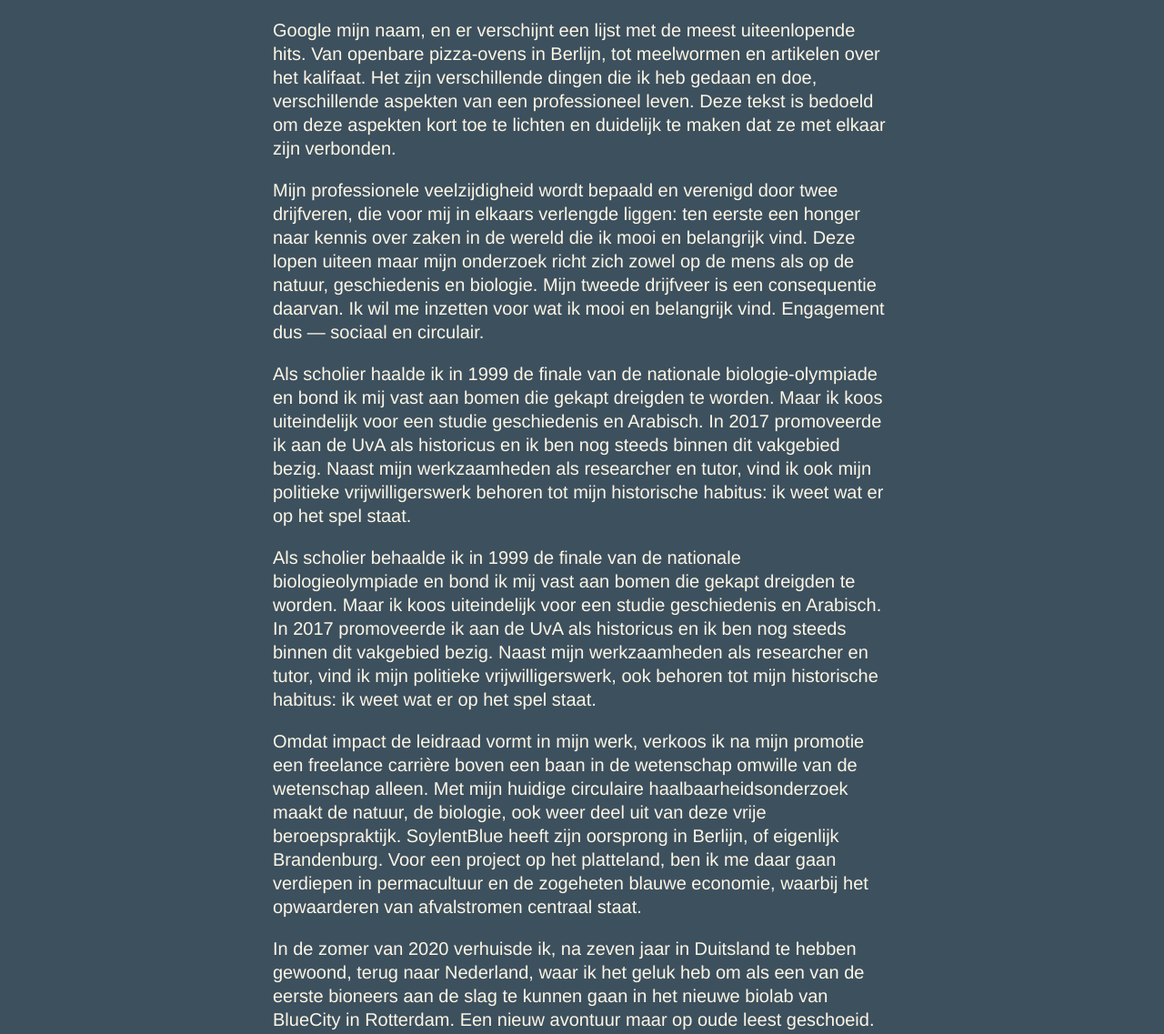
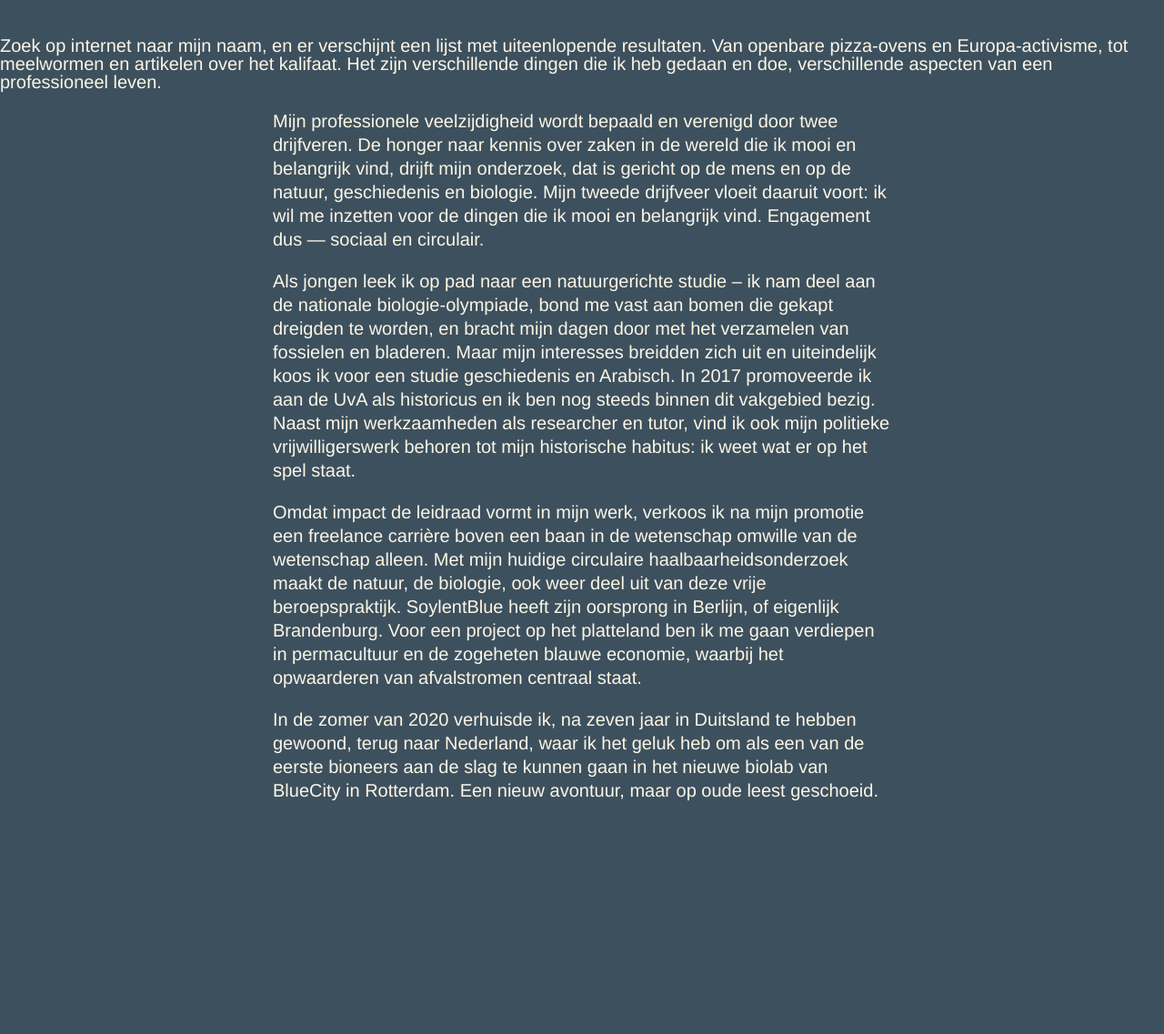
Before and after one commit to WillemFlinterman/willemflinterman.com, a plain HTML site: page achtergrond.html in a window 1280 px wide. Shown: the part 460-1597 px from the top of the page at 91% size. Drawn offline with Linux system fonts and the light colour scheme.

Commit message:
Update achtergrond.html

```diff
--- a/achtergrond.html
+++ b/achtergrond.html
@@ -19,33 +19,29 @@
     <div id="meer">
 
 
-      <p>
-        Google mijn naam, en er verschijnt een lijst met de meest uiteenlopende hits. Van openbare pizza-ovens in Berlijn, tot meelwormen en artikelen over
-        het kalifaat. Het zijn verschillende dingen die ik heb gedaan en doe, verschillende aspekten van een professioneel leven. Deze tekst is
-        bedoeld om deze aspekten kort toe te lichten en duidelijk te maken dat ze met elkaar zijn verbonden.</p>
+      </p>Zoek op internet naar mijn naam, en er verschijnt een lijst met
+        uiteenlopende resultaten. Van openbare pizza-ovens en Europa-activisme, tot meelwormen en artikelen over het kalifaat.
+        Het zijn verschillende dingen die ik heb gedaan en doe, verschillende aspecten van een professioneel leven.</p>
 
-      <p>Mijn professionele veelzijdigheid wordt bepaald en verenigd door twee drijfveren, die voor mij in elkaars verlengde liggen: ten eerste een
-        honger naar kennis over zaken in de wereld die ik mooi en belangrijk vind. Deze lopen uiteen maar mijn onderzoek richt zich
-        zowel op de mens als op de natuur, geschiedenis en biologie. Mijn tweede drijfveer is een consequentie daarvan. Ik wil me inzetten
-        voor wat ik mooi en belangrijk vind. Engagement dus — sociaal en circulair.</p>
+      <p>Mijn professionele veelzijdigheid wordt bepaald en verenigd door twee drijfveren. De honger naar kennis over zaken in de wereld
+        die ik mooi en belangrijk vind, drijft mijn onderzoek, dat is gericht op de mens en op de natuur, geschiedenis en biologie.
+        Mijn tweede drijfveer vloeit daaruit voort: ik wil me inzetten voor de dingen die ik mooi en belangrijk vind.
+        Engagement dus — sociaal en circulair.</p>
 
-      <p>Als scholier haalde ik in 1999 de finale van de nationale biologie-olympiade en bond ik mij vast aan bomen die gekapt dreigden te worden.
-        Maar ik koos uiteindelijk voor een studie geschiedenis en Arabisch. In 2017 promoveerde ik aan de UvA als historicus en ik ben nog steeds
-        binnen dit vakgebied bezig. Naast mijn werkzaamheden als researcher en tutor, vind ik ook mijn politieke vrijwilligerswerk behoren tot mijn
-        historische habitus: ik weet wat er op het spel staat.</p>
+      <p>Als jongen leek ik op pad naar een natuurgerichte studie – ik nam deel aan de nationale biologie-olympiade, bond me vast aan bomen
+        die gekapt dreigden te worden, en bracht mijn dagen door met het verzamelen van fossielen en bladeren. Maar mijn interesses breidden
+        zich uit en uiteindelijk koos ik voor een studie geschiedenis en Arabisch. In 2017 promoveerde ik aan de UvA als historicus en ik ben
+        nog steeds binnen dit vakgebied bezig. Naast mijn werkzaamheden als researcher en tutor, vind ik ook mijn politieke vrijwilligerswerk
+        behoren tot mijn historische habitus: ik weet wat er op het spel staat.</p>
 
-      <p>Als scholier behaalde ik in 1999 de finale van de nationale biologieolympiade en bond ik mij vast aan bomen die gekapt dreigden te worden.
-        Maar ik koos uiteindelijk voor een studie geschiedenis en Arabisch. In 2017 promoveerde ik aan de UvA als historicus en ik ben nog
-        steeds binnen dit vakgebied bezig. Naast mijn werkzaamheden als researcher en tutor, vind ik mijn politieke vrijwilligerswerk,
-        ook behoren tot mijn historische habitus: ik weet wat er op het spel staat.</p>
+      <p>Omdat impact de leidraad vormt in mijn werk, verkoos ik na mijn promotie een freelance carrière boven een baan in de wetenschap
+        omwille van de wetenschap alleen. Met mijn huidige circulaire haalbaarheidsonderzoek maakt de natuur, de biologie, ook weer deel uit
+        van deze vrije beroepspraktijk. SoylentBlue heeft zijn oorsprong in Berlijn, of eigenlijk Brandenburg. Voor een project op het platteland
+        ben ik me gaan verdiepen in permacultuur en de zogeheten blauwe economie, waarbij het opwaarderen van afvalstromen centraal staat.</p>
 
-      <p>Omdat impact de leidraad vormt in mijn werk, verkoos ik na mijn promotie een freelance carrière boven een baan in de wetenschap omwille
-        van de wetenschap alleen. Met mijn huidige circulaire haalbaarheidsonderzoek maakt de natuur, de biologie, ook weer deel uit van deze
-        vrije beroepspraktijk. SoylentBlue heeft zijn oorsprong in Berlijn, of eigenlijk Brandenburg. Voor een project op het platteland, ben ik
-        me daar gaan verdiepen in permacultuur en de zogeheten blauwe economie, waarbij het opwaarderen van afvalstromen centraal staat.</p>
-
-      <p>In de zomer van 2020 verhuisde ik, na zeven jaar in Duitsland te hebben gewoond, terug naar Nederland, waar ik het geluk heb om als een van
-        de eerste bioneers aan de slag te kunnen gaan in het nieuwe biolab van BlueCity in Rotterdam. Een nieuw avontuur maar op oude leest geschoeid.<p>
+       <p>In de zomer van 2020 verhuisde ik, na zeven jaar in Duitsland te hebben gewoond, terug naar Nederland, waar ik het geluk heb om als
+         een van de eerste bioneers aan de slag te kunnen gaan in het nieuwe biolab van BlueCity in Rotterdam. Een nieuw avontuur, maar op oude
+         leest geschoeid.</p>
 
 
     </div>
```
